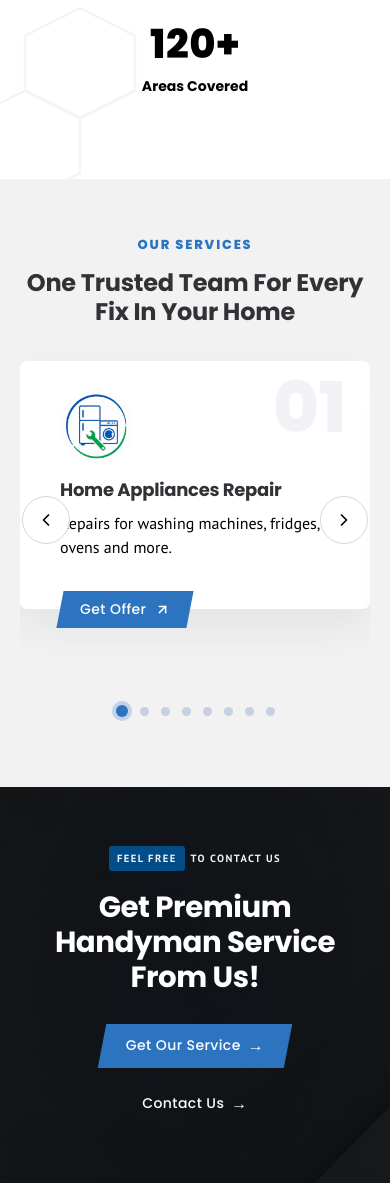
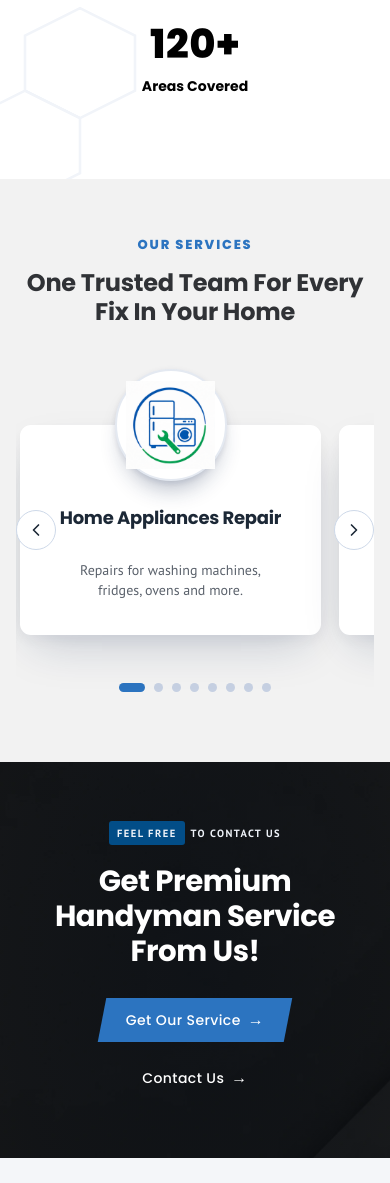
Before and after one commit to Shakeeb871/bestfixit-ae, a Flask app: page / in a window 390 px wide. Shown: the part 3034-4217 px from the top of the page. Run offline with Flask 3, Linux system fonts and the light colour scheme.

Commit message:
Rebuild Our Services as a reference-style badge carousel
Redesign the services carousel to the supplied brief while keeping our own
content/icons: each card is a link with a circular icon badge overlapping
its top edge, centred title and description, equal heights and soft
elevation. Responsive per-view 6/4/3/2/1 (225px cards, 32px gap), badges
sit inside the viewport's top padding so they are never clipped (only
horizontal overflow hidden). Enhance the JS with keyboard arrows,
mouse-drag / touch-swipe (with click suppression after a swipe), autoplay
that pauses on hover/focus/hidden-tab and restarts after a delay, and
reduced-motion handling — on top of the existing cloned-edge infinite loop,
arrows and clickable pagination. Verified per-view counts, loop, keyboard,
swipe and no page errors across desktop/laptop/tablet/mobile.

Co-Authored-By: Claude Opus 4.8 <noreply@anthropic.com>
Claude-Session: https://claude.ai/code/session_016tDyNJwNLGHkf9e7t3iXBH

```diff
--- a/static/css/site.css
+++ b/static/css/site.css
@@ -674,89 +674,88 @@ details[open] .bf-faq-chev{ transform:rotate(180deg); }
   .svc2__title{ font-family:var(--font-heading); font-weight:800; font-size:clamp(24px,2.8vw,34px);
     line-height:1.2; letter-spacing:-.01em; margin:0; color:#000; }
 
-  /* ── slider ── */
-  .svc2__slider{ max-width:1160px; margin:0 auto; padding:0 clamp(20px,4vw,40px); }
-  /* clip only horizontally so card shadows & the protruding button aren't cut */
-  .svc2__viewport{ overflow-x:clip; overflow-y:visible; padding-bottom:30px; }
-  .svc2__track{ position:relative; display:flex; align-items:flex-start; gap:26px;
-    transition:transform .6s cubic-bezier(.4,0,.2,1); will-change:transform; }
+  /* ── carousel (reference-style: circular badge overlapping each card) ── */
+  .svc2__slider{ max-width:1600px; margin:0 auto; padding:0 clamp(16px,3vw,42px); }
+  .svc2__stage{ position:relative;
+    --svc-gap:32px; --svc-vp-top:72px; --svc-card-h:206px; }
+  /* clip horizontally only; the top padding reserves room for the overlapping
+     badges so they are never clipped (only left/right overflow is hidden) */
+  .svc2__viewport{ overflow-x:clip; overflow-y:visible;
+    padding:var(--svc-vp-top) 4px 22px; }
+  .svc2__track{ position:relative; display:flex; align-items:stretch; gap:var(--svc-gap);
+    transition:transform .58s cubic-bezier(.22,1,.36,1); will-change:transform;
+    touch-action:pan-y; }
+  .svc2__track.is-dragging{ transition:none; cursor:grabbing; user-select:none; }
 
-  /* outer card keeps overflow visible so the button can protrude below it */
-  .svc2-card{ flex:0 0 calc((100% - 52px) / 3); position:relative; display:flex; flex-direction:column; outline:none; }
-  /* inner box clips the sliding overlay and carries the card surface */
-  .svc2-card__inner{ position:relative; overflow:hidden; z-index:0; background:#fff;
-    border-radius:7px; padding:28px 40px 50px; box-shadow:0 18px 40px rgba(20,40,80,.07);
-    display:flex; flex-direction:column; align-items:flex-start; }
-  .svc2-card__inner::before{ content:""; position:absolute; inset:0; z-index:-1; background:#024d87;
-    transform:translateY(-101%); transition:transform .5s cubic-bezier(.4,0,.2,1); }
-  .svc2-card:hover .svc2-card__inner::before,
-  .svc2-card:focus-within .svc2-card__inner::before,
-  .svc2-card.is-open .svc2-card__inner::before{ transform:translateY(0); }
+  /* slide / card */
+  .svc-slide{ flex:0 0 calc((100% - (var(--svc-gap) * 5)) / 6); box-sizing:border-box;
+    position:relative; min-height:var(--svc-card-h);
+    display:flex; flex-direction:column; align-items:center; text-align:center;
+    padding:92px 18px 22px; background:#fff; border-radius:11px; text-decoration:none;
+    color:inherit; outline:none;
+    box-shadow:0 20px 44px -14px rgba(20,40,80,.22), 0 6px 16px rgba(20,40,80,.05);
+    transition:transform .25s ease, box-shadow .25s ease; }
+  .svc-slide:hover{ transform:translateY(-5px);
+    box-shadow:0 28px 56px -14px rgba(20,40,80,.28), 0 8px 20px rgba(20,40,80,.07); }
+  .svc-slide:focus-visible{ box-shadow:0 0 0 3px #2c74c0, 0 20px 44px -14px rgba(20,40,80,.22); }
 
-  .svc2-card__num{ position:absolute; top:12px; right:24px; z-index:1; pointer-events:none;
-    font-family:var(--font-heading); font-weight:800; font-size:70px; line-height:1;
-    color:rgba(20,40,80,.06); transition:color .45s ease; }
-  .svc2-card:hover .svc2-card__num,
-  .svc2-card:focus-within .svc2-card__num,
-  .svc2-card.is-open .svc2-card__num{ color:rgba(255,255,255,.14); }
+  /* circular badge sitting on the card's top edge (half above) */
+  .svc-slide__badge{ position:absolute; top:-63px; left:50%; transform:translateX(-50%);
+    width:126px; height:126px; border-radius:50%; z-index:3;
+    background:#fff; border:2px solid #e4e9f1; display:grid; place-items:center;
+    box-shadow:0 16px 22px -8px rgba(20,40,80,.30), 0 2px 6px rgba(20,40,80,.10);
+    transition:transform .25s ease; }
+  .svc-slide:hover .svc-slide__badge{ transform:translateX(-50%) scale(1.03); }
+  .svc-slide__badge img{ width:82%; height:82%; object-fit:contain; display:block; }
 
-  /* image icon rendered as a clean circular white badge so it reads well on
-     both the white card and the navy hover state */
-  .svc2-card__icon{ position:relative; z-index:1; display:grid; place-items:center;
-    width:74px; height:74px; margin-bottom:16px; border-radius:50%; overflow:hidden;
-    background:#fff; box-shadow:none; transition:box-shadow .4s ease; }
-  .svc2-card__icon img{ width:100%; height:100%; object-fit:cover; display:block; }
-  /* shadow appears only on hover / open (navy) state */
-  .svc2-card:hover .svc2-card__icon,
-  .svc2-card:focus-within .svc2-card__icon,
-  .svc2-card.is-open .svc2-card__icon{ box-shadow:0 8px 20px rgba(0,0,0,.28); }
+  .svc-slide__title{ margin:0 0 8px; color:#1c2836 !important;
+    font-family:var(--font-heading); font-weight:800; font-size:18px; line-height:1.24;
+    min-height:calc(1.24em * 2);
+    display:-webkit-box; -webkit-line-clamp:2; -webkit-box-orient:vertical; overflow:hidden; }
+  .svc-slide__desc{ margin:0; width:84%; color:#5a616b; font-size:14px; line-height:1.45;
+    min-height:calc(1.45em * 2);
+    display:-webkit-box; -webkit-line-clamp:3; -webkit-box-orient:vertical; overflow:hidden; }
 
-  .svc2-card__title{ position:relative; z-index:1; margin:0 0 10px; color:#000;
-    font-family:var(--font-heading); font-weight:800; font-size:18px; line-height:1.22;
-    transition:color .4s ease; }
-  .svc2-card:hover .svc2-card__title,
-  .svc2-card:focus-within .svc2-card__title,
-  .svc2-card.is-open .svc2-card__title{ color:#fff !important; }
-
-  .svc2-card__body{ position:relative; width:100%; }
-  .svc2-card__desc{ margin:0; line-height:1.5; color:#000; transition:color .4s ease; }
-  .svc2-card:hover .svc2-card__desc,
-  .svc2-card:focus-within .svc2-card__desc,
-  .svc2-card.is-open .svc2-card__desc{ color:#fff !important; }
-
-  /* button protrudes past the inner box's bottom edge */
-  .svc2-card__cta.btn-skew{ position:relative; z-index:4; align-self:flex-start; margin:-18px 0 0 40px; padding:10px 20px !important; }
-
-  /* ── stylish navigation ── */
-  .svc2__stage{ position:relative; }
-  .svc2__nav{ display:flex; align-items:center; justify-content:center; margin-top:26px; }
-  /* arrows sit on the left/right sides of the cards, vertically centered */
-  .svc2__arrow{ position:absolute; top:50%; transform:translateY(-50%); z-index:6;
-    width:48px; height:48px; border-radius:50%; border:1.6px solid #cdd8e8; background:#fff;
-    color:#000; display:grid; place-items:center; cursor:pointer; padding:0;
+  /* ── navigation arrows (centred on the card bodies, not the whole section) ── */
+  .svc2__arrow{ position:absolute; top:calc(var(--svc-vp-top) + var(--svc-card-h) / 2);
+    transform:translateY(-50%); z-index:6;
+    width:46px; height:46px; border-radius:50%; border:1.6px solid #cdd8e8; background:#fff;
+    color:#1c2836; display:grid; place-items:center; cursor:pointer; padding:0;
     transition:background-color .25s ease, border-color .25s ease, color .25s ease, box-shadow .25s ease; }
-  .svc2__arrow--prev{ left:-20px; }
-  .svc2__arrow--next{ right:-20px; }
+  .svc2__arrow--prev{ left:-22px; }
+  .svc2__arrow--next{ right:-22px; }
   .svc2__arrow:hover{ background:#024d87; border-color:#024d87; color:#fff;
     box-shadow:0 12px 26px rgba(2,77,135,.3); }
+  .svc2__arrow:focus-visible{ outline:3px solid #2c74c0; outline-offset:2px; }
   .svc2__arrow svg{ width:20px; height:20px; }
-  @media (max-width:640px){ .svc2__arrow--prev{ left:2px; } .svc2__arrow--next{ right:2px; } }
-  .svc2__dots{ display:flex; align-items:center; gap:12px; }
+
+  /* ── pagination dots ── */
+  .svc2__nav{ display:flex; align-items:center; justify-content:center; margin-top:26px; }
+  .svc2__dots{ display:flex; align-items:center; gap:9px; flex-wrap:wrap; justify-content:center; }
   .svc2__dot{ width:9px; height:9px; border-radius:50%; background:#c6d0e2; border:none; padding:0;
-    cursor:pointer; transition:width .3s ease, height .3s ease, background-color .3s ease, box-shadow .3s ease; }
-  .svc2__dot.is-active{ width:12px; height:12px; background:#2c74c0; box-shadow:0 0 0 4px rgba(44,116,192,.25); }
+    cursor:pointer; transition:width .3s ease, background-color .3s ease; }
+  .svc2__dot.is-active{ width:26px; border-radius:5px; background:#2c74c0; }
+  .svc2__dot:focus-visible{ outline:2px solid #2c74c0; outline-offset:3px; }
 
-  @media (max-width:900px){ .svc2-card{ flex:0 0 calc((100% - 26px) / 2); } }
-  @media (max-width:600px){ .svc2-card{ flex:0 0 100%; } }
+  /* ── responsive per-view: 6 / 4 / 3 / 2 / 1 ── */
+  @media (max-width:1359px){ .svc-slide{ flex-basis:calc((100% - (var(--svc-gap) * 3)) / 4); } }
+  @media (max-width:1079px){ .svc-slide{ flex-basis:calc((100% - (var(--svc-gap) * 2)) / 3); } }
+  @media (max-width:759px){
+    .svc2__stage{ --svc-gap:24px; --svc-vp-top:66px; --svc-card-h:210px; }
+    .svc-slide{ flex-basis:calc((100% - var(--svc-gap)) / 2); }
+    .svc-slide__badge{ width:112px; height:112px; top:-56px; }
+    .svc-slide{ padding-top:82px; }
+  }
+  @media (max-width:519px){
+    .svc2__stage{ --svc-gap:18px; --svc-vp-top:64px; --svc-card-h:210px; }
+    .svc-slide{ flex-basis:86%; }
+    .svc2__arrow{ width:40px; height:40px; }
+    .svc2__arrow--prev{ left:0; } .svc2__arrow--next{ right:0; }
+  }
 
   @media (prefers-reduced-motion:reduce){
-    .svc2__track{ transition:transform .2s ease; }
-    .svc2-card__inner::before{ transition:opacity .25s ease; transform:none; opacity:0; }
-    .svc2-card:hover .svc2-card__inner::before,
-    .svc2-card:focus-within .svc2-card__inner::before,
-    .svc2-card.is-open .svc2-card__inner::before{ transform:none; opacity:1; }
-    .svc2-card__icon{ transition:color .2s ease; }
-    .svc2-card__desc{ transition:color .2s ease; }
+    .svc2__track{ transition:transform .12s ease; }
+    .svc-slide, .svc-slide__badge{ transition:none; }
   }
 
 #bfc{
--- a/templates/index.html
+++ b/templates/index.html
@@ -220,29 +220,24 @@
     <p class="svc2__eyebrow">Our Services</p>
     <h2 class="svc2__title">One trusted team for every fix in your home</h2>
   </div>
-  <div class="svc2__slider">
+  <div class="svc2__slider" role="region" aria-roledescription="carousel" aria-label="Our services" tabindex="0">
     <div class="svc2__stage">
-      <button type="button" class="svc2__arrow svc2__arrow--prev" data-svc2-prev aria-label="Previous services">
+      <button type="button" class="svc2__arrow svc2__arrow--prev" data-svc2-prev aria-label="Previous slides">
         <svg viewBox="0 0 24 24" fill="none" stroke="currentColor" stroke-width="2" stroke-linecap="round" stroke-linejoin="round"><path d="m15 18-6-6 6-6"></path></svg></button>
       <div class="svc2__viewport">
       <div class="svc2__track" data-svc2-track>
         {% for sv in all_services %}
-        <article class="svc2-card" tabindex="0">
-          <div class="svc2-card__inner">
-            <span class="svc2-card__num" aria-hidden="true">{{ sv.num }}</span>
-            <span class="svc2-card__icon" aria-hidden="true"><img src="/static/img/service-{{ sv.slug }}.png" alt="{{ sv.title }} icon" loading="lazy" width="72" height="72"></span>
-            <h3 class="svc2-card__title">{{ sv.title }}</h3>
-            <div class="svc2-card__body">
-              <p class="svc2-card__desc">{{ sv.short }}</p>
-            </div>
-          </div>
-          <a class="btn-skew svc2-card__cta" href="/services/{{ sv.slug }}">Get Offer
-            <svg width="15" height="15" viewBox="0 0 24 24" fill="none" stroke="currentColor" stroke-width="2.4" stroke-linecap="round" stroke-linejoin="round"><path d="M7 17 17 7"></path><path d="M7 7h10v10"></path></svg></a>
-        </article>
+        <a class="svc-slide" href="/services/{{ sv.slug }}" aria-label="{{ sv.title }}">
+          <span class="svc-slide__badge" aria-hidden="true">
+            <img src="/static/img/service-{{ sv.slug }}.png" alt="" loading="lazy" width="90" height="90">
+          </span>
+          <h3 class="svc-slide__title">{{ sv.title }}</h3>
+          <span class="svc-slide__desc">{{ sv.short }}</span>
+        </a>
         {% endfor %}
       </div>
       </div>
-      <button type="button" class="svc2__arrow svc2__arrow--next" data-svc2-next aria-label="Next services">
+      <button type="button" class="svc2__arrow svc2__arrow--next" data-svc2-next aria-label="Next slides">
         <svg viewBox="0 0 24 24" fill="none" stroke="currentColor" stroke-width="2" stroke-linecap="round" stroke-linejoin="round"><path d="m9 18 6-6-6-6"></path></svg></button>
     </div>
     <div class="svc2__nav">
```
Also changed, not shown: templates/site_base.html (+114 -56 lines).
